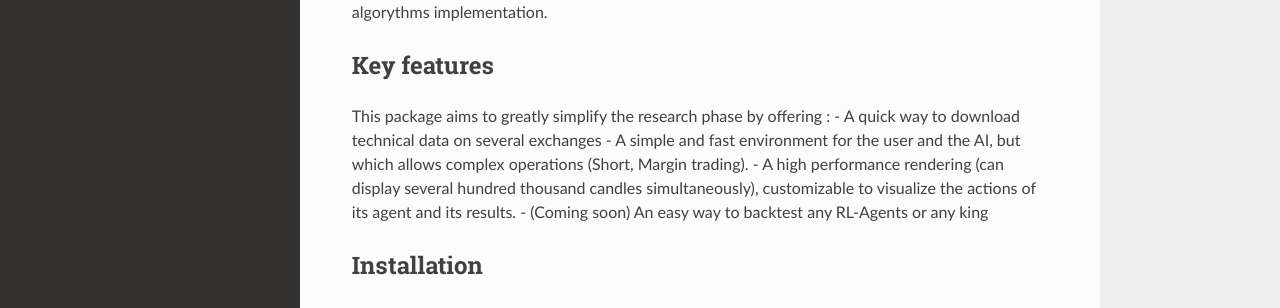
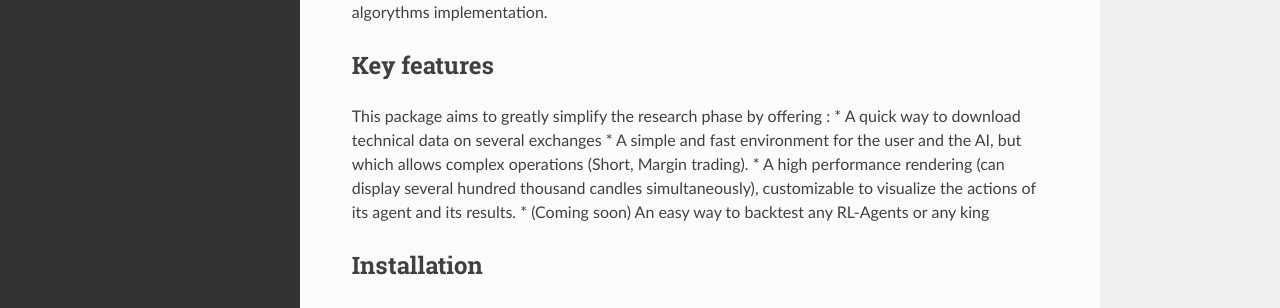
Before and after one commit to ClementPerroud/Gym-Trading-Env, a Sphinx documentation site: the page built from docs/source/index.rst, in a window 1280 px wide and 959 px high. Shown: the part 295-603 px from the top of the window. Built offline with Sphinx 7.4.7 and the Read the Docs theme 2.0.0, drawn with Linux system fonts in a browser that asks for light colours.

Commit message:
Update index.rst

```diff
--- a/docs/source/index.rst
+++ b/docs/source/index.rst
@@ -33,10 +33,10 @@ Key features
 =============
 
 This package aims to greatly simplify the research phase by offering :
-- A quick way to download technical data on several exchanges
-- A simple and fast environment for the user and the AI, but which allows complex operations (Short, Margin trading).
-- A high performance rendering (can display several hundred thousand candles simultaneously), customizable to visualize the actions of its agent and its results.
-- (Coming soon) An easy way to backtest any RL-Agents or any king
+* A quick way to download technical data on several exchanges
+* A simple and fast environment for the user and the AI, but which allows complex operations (Short, Margin trading).
+* A high performance rendering (can display several hundred thousand candles simultaneously), customizable to visualize the actions of its agent and its results.
+* (Coming soon) An easy way to backtest any RL-Agents or any king
 
 Installation
 =============
```
